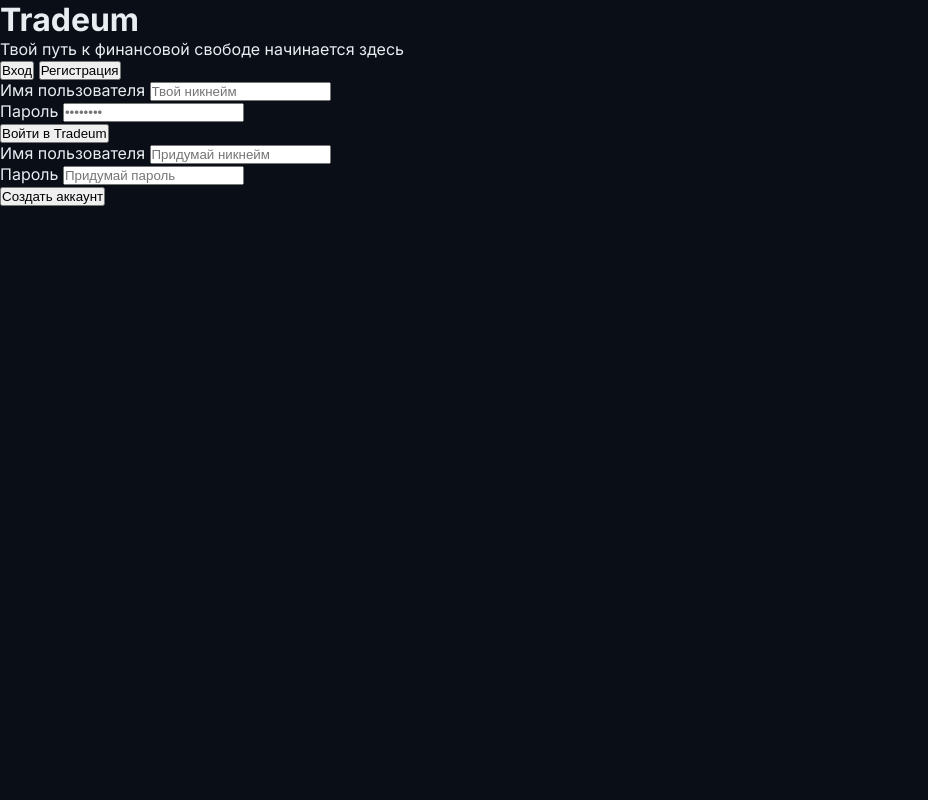
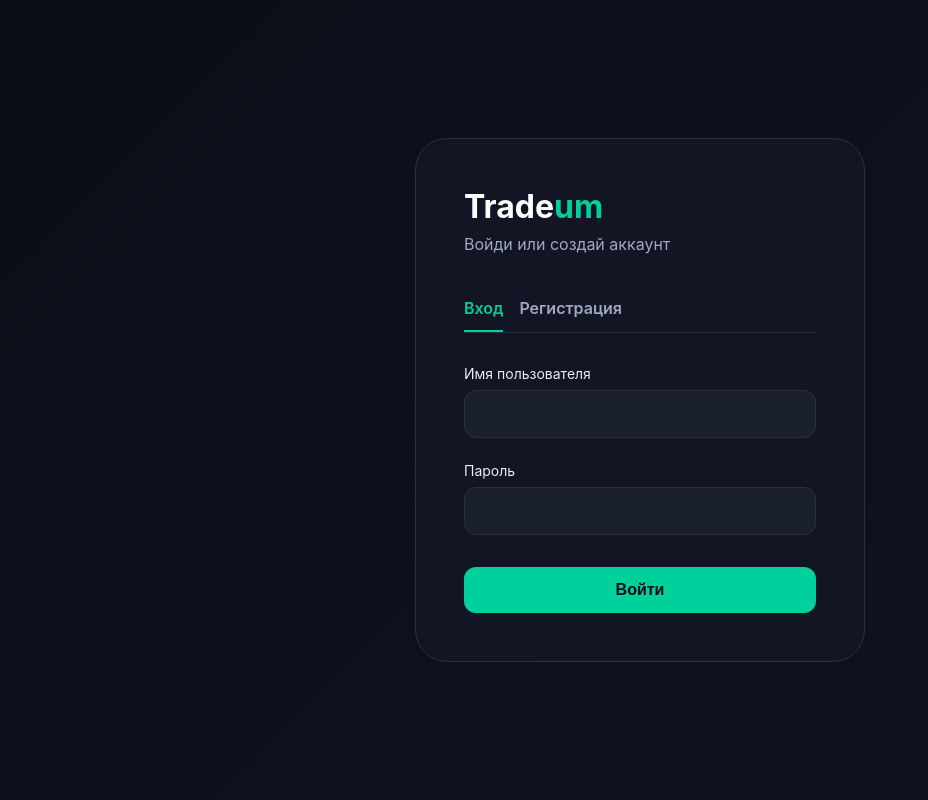
Before and after one commit to MindsetForUSDT/Tradely, a FastAPI app: page /login in a window 1280 px wide. Shown: the whole page, without its empty margins (0-928 px from the left). Run offline with FastAPI, Linux system fonts and the light colour scheme.

Commit message:
Full update

```diff
--- a/app.py
+++ b/app.py
@@ -9,28 +9,26 @@ import requests
 from datetime import datetime
 from contextlib import contextmanager
 
-app = FastAPI(title="Tradeum", description="Трейдинг симулятор с реальными ценами")
+app = FastAPI(title="Tradeum")
 
 # Подключение
 app.mount("/static", StaticFiles(directory="static"), name="static")
 templates = Jinja2Templates(directory="templates")
 
 
-# ========== РЕАЛЬНЫЕ ЦЕНЫ ==========
+# ========== РЕАЛЬНЫЕ ЦЕНЫ (проверено) ==========
 def get_btc_price():
-    """Реальная цена BTC с Binance"""
     try:
-        response = requests.get("https://api.binance.com/api/v3/ticker/price?symbol=BTCUSDT")
-        return float(response.json()["price"])
+        r = requests.get("https://api.binance.com/api/v3/ticker/price?symbol=BTCUSDT", timeout=5)
+        return float(r.json()["price"])
     except:
         return 50000.0
 
 
 def get_eth_price():
-    """Реальная цена ETH с Binance"""
     try:
-        response = requests.get("https://api.binance.com/api/v3/ticker/price?symbol=ETHUSDT")
-        return float(response.json()["price"])
+        r = requests.get("https://api.binance.com/api/v3/ticker/price?symbol=ETHUSDT", timeout=5)
+        return float(r.json()["price"])
     except:
         return 3000.0
 
@@ -70,8 +68,7 @@ def init_db():
                 exit_price REAL NOT NULL,
                 amount REAL NOT NULL,
                 pnl REAL NOT NULL,
-                created_at TIMESTAMP DEFAULT CURRENT_TIMESTAMP,
-                FOREIGN KEY (user_id) REFERENCES users (id)
+                created_at TIMESTAMP DEFAULT CURRENT_TIMESTAMP
             )
         """)
         conn.commit()
@@ -84,10 +81,19 @@ def hash_password(password: str) -> str:
     return hashlib.sha256(password.encode()).hexdigest()
 
 
-# ========== РОУТЫ ==========
+# ========== СТРАНИЦЫ ==========
 @app.get("/", response_class=HTMLResponse)
 async def home(request: Request):
     return templates.TemplateResponse("index.html", {"request": request})
+
+
+@app.get("/login", response_class=HTMLResponse)
+async def login_page(request: Request, registered: str = None, error: str = None):
+    return templates.TemplateResponse("login.html", {
+        "request": request,
+        "registered": registered,
+        "error": error
+    })
 
 
 @app.post("/register")
@@ -101,16 +107,7 @@ async def register(username: str = Form(...), password: str = Form(...)):
             conn.commit()
         return RedirectResponse(url="/login?registered=1", status_code=303)
     except sqlite3.IntegrityError:
-        raise HTTPException(status_code=400, detail="Username already exists")
-
-
-@app.get("/login", response_class=HTMLResponse)
-async def login_page(request: Request, registered: str = None, error: str = None):
-    return templates.TemplateResponse("login.html", {
-        "request": request,
-        "registered": registered,
-        "error": error
-    })
+        return RedirectResponse(url="/login?error=exists", status_code=303)
 
 
 @app.post("/login")
@@ -143,22 +140,26 @@ async def dashboard(request: Request, user_id: int):
             (user_id,)
         ).fetchall()
 
+    btc = round(get_btc_price(), 2)
+    eth = round(get_eth_price(), 2)
+
     return templates.TemplateResponse("dashboard.html", {
         "request": request,
         "user": user,
         "recent_trades": recent_trades,
-        "btc_price": round(get_btc_price(), 2),
-        "eth_price": round(get_eth_price(), 2)
+        "btc_price": btc,
+        "eth_price": eth
     })
 
 
+# ========== API ДЛЯ ТОРГОВЛИ ==========
 @app.post("/api/trade")
 async def api_trade(request: Request):
     try:
         data = await request.json()
         user_id = data.get("user_id")
         symbol = data.get("symbol")
-        position_type = data.get("position_type")  # "long" или "short"
+        position_type = data.get("position_type")
         leverage = data.get("leverage")
         amount = data.get("amount")
 
@@ -170,15 +171,15 @@ async def api_trade(request: Request):
             # Проверка маржи
             margin = amount / leverage
             if margin > user["balance"]:
-                return {"success": False, "error": f"Need ${margin} margin, but you have ${user['balance']}"}
+                return {"success": False, "error": f"Need ${margin} margin, have ${user['balance']}"}
 
-            # Получаем цену входа
+            # Цена входа
             if symbol == "BTC":
                 entry_price = get_btc_price()
             else:
                 entry_price = get_eth_price()
 
-            # Симуляция движения цены (через 1 секунду)
+            # Симуляция движения (через 1 секунду)
             import time
             time.sleep(1)
 
@@ -190,21 +191,19 @@ async def api_trade(request: Request):
             # Расчёт PnL
             if position_type == "long":
                 price_change_pct = (exit_price - entry_price) / entry_price
-            else:  # short
+            else:
                 price_change_pct = (entry_price - exit_price) / entry_price
 
             pnl_percent = price_change_pct * leverage * 100
             pnl_amount = margin * (pnl_percent / 100)
             new_balance = user["balance"] + pnl_amount
 
-            # Обновляем баланс
+            # Обновляем
             is_winning = pnl_amount > 0
             conn.execute(
                 "UPDATE users SET balance = ?, total_trades = total_trades + 1, winning_trades = winning_trades + ? WHERE id = ?",
                 (new_balance, 1 if is_winning else 0, user_id)
             )
-
-            # Записываем сделку
             conn.execute("""
                 INSERT INTO trades (user_id, symbol, position_type, leverage, entry_price, exit_price, amount, pnl)
                 VALUES (?, ?, ?, ?, ?, ?, ?, ?)
@@ -227,28 +226,9 @@ async def api_trade(request: Request):
 @app.get("/api/price/{symbol}")
 async def get_price(symbol: str):
     if symbol == "BTC":
-        price = get_btc_price()
+        return {"price": get_btc_price()}
     else:
-        price = get_eth_price()
-    return {"price": round(price, 2)}
-
-
-@app.get("/api/history/{symbol}")
-async def get_history(symbol: str):
-    """Генерирует исторические данные для графика"""
-    data = []
-    if symbol == "BTC":
-        price = 50000
-    else:
-        price = 3000
-
-    now = datetime.now()
-    for i in range(100, 0, -1):
-        # Добавляем реалистичное случайное блуждание
-        price *= (1 + (random.random() - 0.48) * 0.01)
-        timestamp = int((now.timestamp() - i * 3600) * 1000)
-        data.append({"time": timestamp, "value": round(price, 2)})
-    return data
+        return {"price": get_eth_price()}
 
 
 if __name__ == "__main__":
--- a/templates/login.html
+++ b/templates/login.html
@@ -4,67 +4,174 @@
     <meta charset="UTF-8">
     <meta name="viewport" content="width=device-width, initial-scale=1.0">
     <title>Вход — Tradeum</title>
-    <link rel="stylesheet" href="/static/style.css">
-    <link href="https://fonts.googleapis.com/css2?family=Inter:wght@400;500;600;700&display=swap" rel="stylesheet">
+    <style>
+        * {
+            margin: 0;
+            padding: 0;
+            box-sizing: border-box;
+        }
+        body {
+            font-family: -apple-system, BlinkMacSystemFont, 'Segoe UI', Roboto, sans-serif;
+            background: linear-gradient(135deg, #0A0E17 0%, #0F1320 100%);
+            min-height: 100vh;
+            display: flex;
+            align-items: center;
+            justify-content: center;
+            padding: 20px;
+        }
+        .auth-card {
+            background: #121624;
+            border-radius: 32px;
+            padding: 48px;
+            width: 100%;
+            max-width: 450px;
+            border: 1px solid #2A3042;
+        }
+        h1 {
+            font-size: 32px;
+            margin-bottom: 8px;
+            color: white;
+        }
+        h1 span {
+            color: #00D09C;
+        }
+        .subtitle {
+            color: #A0A8C0;
+            margin-bottom: 32px;
+        }
+        .tabs {
+            display: flex;
+            gap: 16px;
+            margin-bottom: 32px;
+            border-bottom: 1px solid #2A3042;
+        }
+        .tab {
+            padding: 12px 0;
+            cursor: pointer;
+            color: #A0A8C0;
+            font-weight: 600;
+        }
+        .tab.active {
+            color: #00D09C;
+            border-bottom: 2px solid #00D09C;
+        }
+        .form-group {
+            margin-bottom: 24px;
+        }
+        label {
+            display: block;
+            margin-bottom: 8px;
+            color: #E8EDF2;
+            font-size: 14px;
+        }
+        input {
+            width: 100%;
+            padding: 14px 16px;
+            background: #1A1F2E;
+            border: 1px solid #2A3042;
+            border-radius: 12px;
+            color: white;
+            font-size: 16px;
+        }
+        input:focus {
+            outline: none;
+            border-color: #00D09C;
+        }
+        button {
+            width: 100%;
+            padding: 14px;
+            background: #00D09C;
+            border: none;
+            border-radius: 12px;
+            font-weight: 700;
+            font-size: 16px;
+            color: #0A0E17;
+            cursor: pointer;
+            margin-top: 8px;
+        }
+        .alert {
+            padding: 12px;
+            border-radius: 12px;
+            margin-bottom: 24px;
+            font-size: 14px;
+        }
+        .alert-success {
+            background: rgba(0, 208, 156, 0.1);
+            border: 1px solid #00D09C;
+            color: #00D09C;
+        }
+        .alert-error {
+            background: rgba(255, 77, 109, 0.1);
+            border: 1px solid #FF4D6D;
+            color: #FF4D6D;
+        }
+        .hidden {
+            display: none;
+        }
+    </style>
 </head>
 <body>
-    <div class="auth-page">
-        <div class="auth-container">
-            <div class="auth-header">
-                <h1>Tradeum</h1>
-                <p>Твой путь к финансовой свободе начинается здесь</p>
+    <div class="auth-card">
+        <h1>Trade<span>um</span></h1>
+        <div class="subtitle">Войди или создай аккаунт</div>
+
+        {% if registered %}
+        <div class="alert alert-success">✅ Регистрация успешна! Войдите.</div>
+        {% endif %}
+        {% if error == '1' %}
+        <div class="alert alert-error">❌ Неверное имя или пароль</div>
+        {% endif %}
+        {% if error == 'exists' %}
+        <div class="alert alert-error">❌ Пользователь уже существует</div>
+        {% endif %}
+
+        <div class="tabs">
+            <div class="tab active" data-tab="login">Вход</div>
+            <div class="tab" data-tab="register">Регистрация</div>
         </div>
 
-            {% if registered %}
-            <div class="alert alert-success">✅ Регистрация успешна! Добро пожаловать в Tradeum. Войди и начни свой путь.</div>
-            {% endif %}
-
-            {% if error %}
-            <div class="alert alert-error">❌ Неверное имя пользователя или пароль. Попробуй ещё раз.</div>
-            {% endif %}
-
-            <div class="auth-tabs">
-                <button class="tab-btn active" data-tab="login">Вход</button>
-                <button class="tab-btn" data-tab="register">Регистрация</button>
-            </div>
-
-            <div id="login-tab" class="tab-content active">
+        <div id="login-form">
             <form action="/login" method="post">
                 <div class="form-group">
                     <label>Имя пользователя</label>
-                        <input type="text" name="username" placeholder="Твой никнейм" required>
+                    <input type="text" name="username" required>
                 </div>
                 <div class="form-group">
                     <label>Пароль</label>
-                        <input type="password" name="password" placeholder="••••••••" required>
+                    <input type="password" name="password" required>
                 </div>
-                    <button type="submit" class="btn btn-primary btn-block">Войти в Tradeum</button>
+                <button type="submit">Войти</button>
             </form>
         </div>
 
-            <div id="register-tab" class="tab-content">
+        <div id="register-form" class="hidden">
             <form action="/register" method="post">
                 <div class="form-group">
                     <label>Имя пользователя</label>
-                        <input type="text" name="username" placeholder="Придумай никнейм" required>
+                    <input type="text" name="username" required>
                 </div>
                 <div class="form-group">
                     <label>Пароль</label>
-                        <input type="password" name="password" placeholder="Придумай пароль" required>
+                    <input type="password" name="password" required>
                 </div>
-                    <button type="submit" class="btn btn-primary btn-block">Создать аккаунт</button>
+                <button type="submit">Зарегистрироваться</button>
             </form>
-            </div>
         </div>
     </div>
 
     <script>
-        document.querySelectorAll('.tab-btn').forEach(btn => {
-            btn.addEventListener('click', () => {
-                document.querySelectorAll('.tab-btn').forEach(b => b.classList.remove('active'));
-                document.querySelectorAll('.tab-content').forEach(c => c.classList.remove('active'));
-                btn.classList.add('active');
-                document.getElementById(btn.dataset.tab + '-tab').classList.add('active');
+        document.querySelectorAll('.tab').forEach(tab => {
+            tab.addEventListener('click', () => {
+                document.querySelectorAll('.tab').forEach(t => t.classList.remove('active'));
+                tab.classList.add('active');
+                const tabName = tab.dataset.tab;
+                if (tabName === 'login') {
+                    document.getElementById('login-form').classList.remove('hidden');
+                    document.getElementById('register-form').classList.add('hidden');
+                } else {
+                    document.getElementById('login-form').classList.add('hidden');
+                    document.getElementById('register-form').classList.remove('hidden');
+                }
             });
         });
     </script>
```
Also changed, not shown: templates/dashboard.html (+196 -198 lines). Lines whose indentation alone changed are shown as unchanged.
